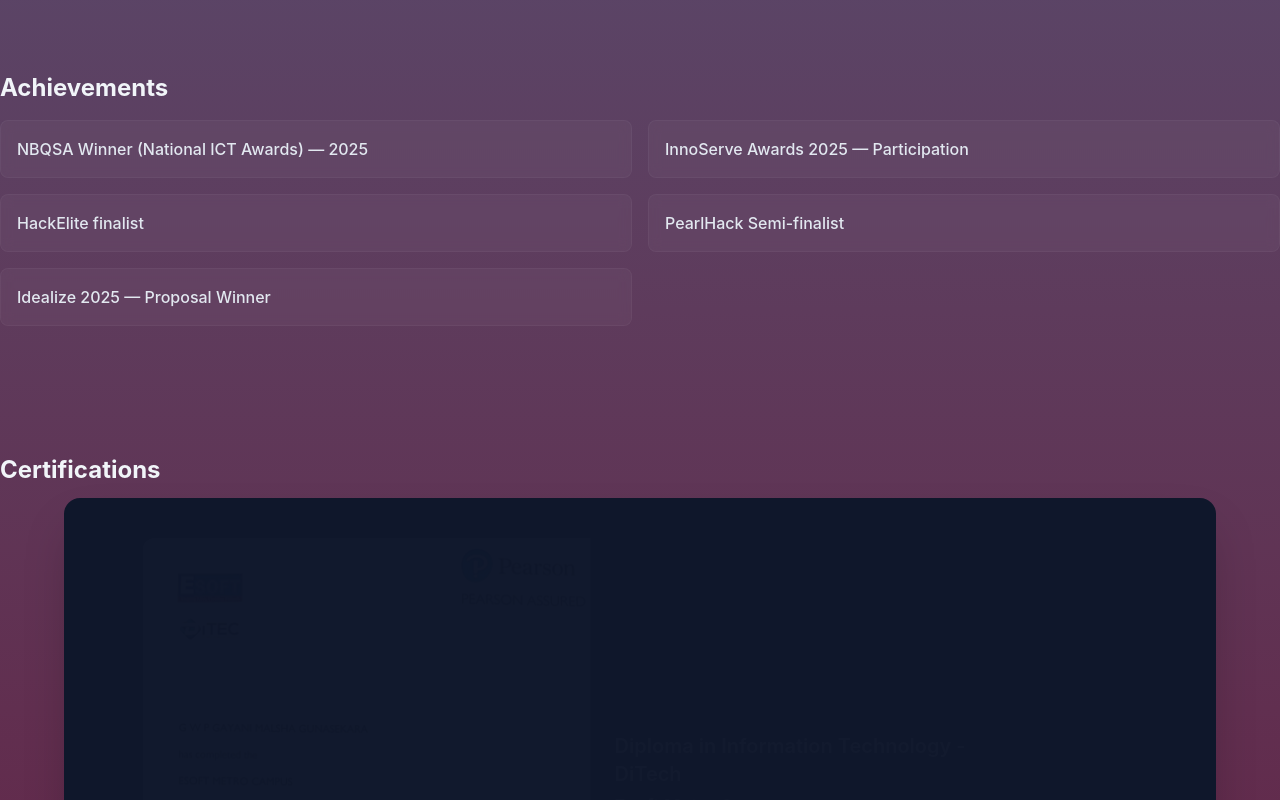
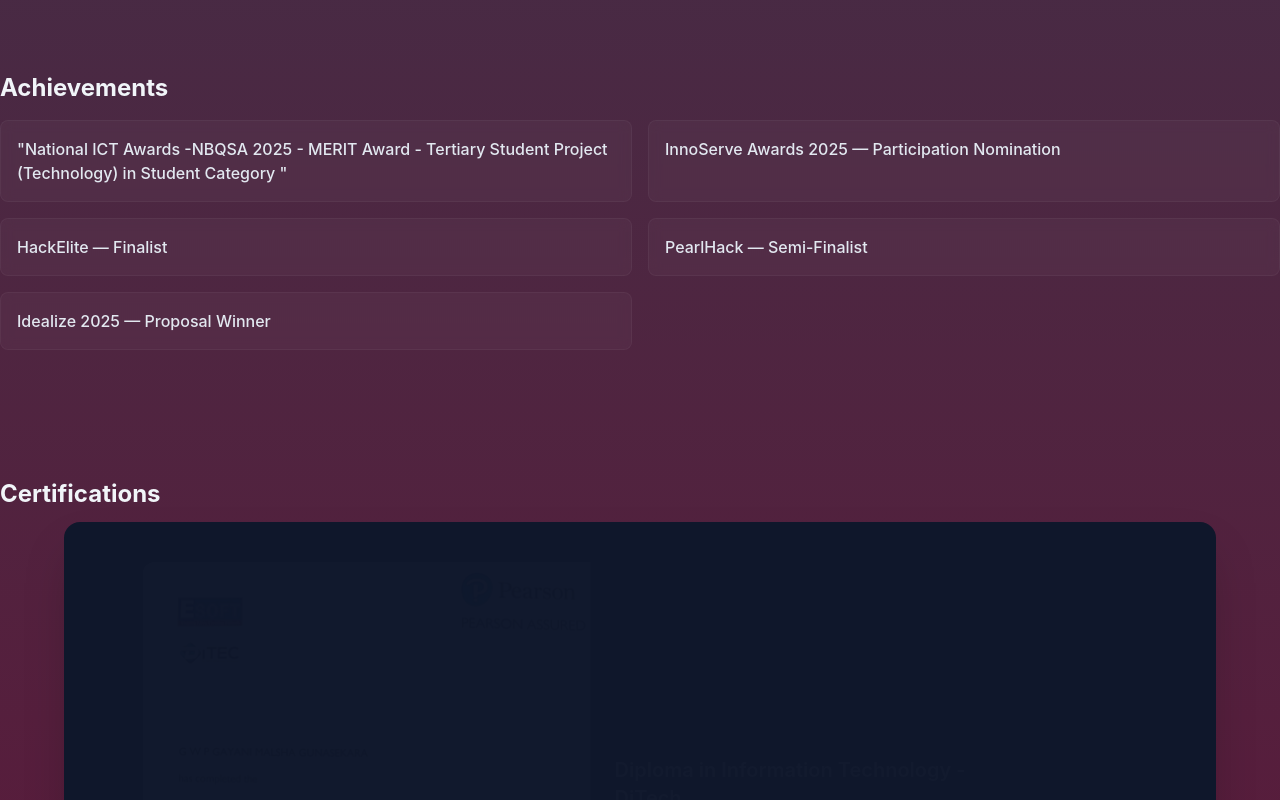
Before and after one commit to GayaniGunasekara/Gayani-Portfolio-Website, a React (Vite) app: page / in a window 1280 px wide. Shown: the part 5740-6540 px from the top of the page. Built offline with nearby package versions, Linux system fonts and the light colour scheme.

Commit message:
Added Details

```diff
--- a/src/App.jsx
+++ b/src/App.jsx
@@ -15,7 +15,7 @@
 
 export default function App() {
   return (
-    <div className="min-h-screen bg-gradient-to-b from-[#021134] via-[#0a78a7] to-[#640234] text-[#F1F5F9]">
+    <div className="min-h-screen bg-gradient-to-b from-[#021134] via-[#013d57] to-[#640234] text-[#F1F5F9]">
 
       <Navbar />
       <main className="container mx-auto">
--- a/src/components/Achievements.jsx
+++ b/src/components/Achievements.jsx
@@ -3,24 +3,24 @@
 
 const achievements = [
     {
-        title: 'NBQSA Winner (National ICT Awards) — 2025',
-        link: 'https://nbqsa.org/' // replace with your actual link
+        title: ' "National ICT Awards -NBQSA 2025 - MERIT Award - Tertiary Student Project (Technology) in Student Category "',
+        link: 'https://drive.google.com/file/d/1TTJPep2rD7-s2CsDUkptAlGhx7GEwzJG/view?usp=sharing' // replace with your actual link
     },
     {
-        title: 'InnoServe Awards 2025 — Participation',
-        link: 'https://www.innoserveawards.org/'
+        title: 'InnoServe Awards 2025 — Participation Nomination',
+        link: 'https://innoserve.tca.org.tw/en/'
     },
     {
-        title: 'HackElite finalist',
-        link: 'https://hackelite.com/'
+        title: 'HackElite — Finalist',
+        link: 'https://drive.google.com/file/d/1-7Bd-WmS-VUHHxM6-n87gCI25HTC1oM5/view?usp=sharing'
     },
     {
-        title: 'PearlHack Semi-finalist',
-        link: 'https://pearlhack.com/'
+        title: 'PearlHack — Semi-Finalist',
+        link: 'https://www.linkedin.com/posts/gayanigunasekara_excited-to-share-that-innovatehers-has-activity-7283353005733593089-9oHF?utm_source=share&utm_medium=member_desktop&rcm=ACoAAEL6RiABQSW_ItwUdJrRczRXpnO7Cj36BKo'
     },
     {
         title: 'Idealize 2025 — Proposal Winner',
-        link: 'https://idealize.lk/'
+        link: 'https://www.linkedin.com/posts/gayanigunasekara_idealize2025-ridesync-innovation-activity-7364231896920190977-gGYQ?utm_source=share&utm_medium=member_desktop&rcm=ACoAAEL6RiABQSW_ItwUdJrRczRXpnO7Cj36BKo'
     }
 ]
 
--- a/src/components/Footer.jsx
+++ b/src/components/Footer.jsx
@@ -5,8 +5,8 @@
     return (
         <footer className="mt-12 py-6 text-center text-slate-400">
             <div className="container mx-auto">
-                <div>© {year} Gayani Malsha — Software Engineer Intern</div>
-                <div className="mt-2 text-sm">Certifications: Azure, Oracle, Cisco.</div>
+                <div>© {year} Gayani Malsha Gunasekara— CIS Undergraduate-SUSL</div>
+
             </div>
         </footer>
     )
--- a/src/components/Voluteer.jsx
+++ b/src/components/Voluteer.jsx
@@ -4,7 +4,7 @@
 const volunteerExperiences = [
     {
         title: 'Committee Member 2024/25 - IEEE WIE Student Branch Affinity Group of Sabaragamuwa University of Sri Lanka',
-        link: 'https://www.ieee.org/membership/women/index.html' // example link
+        link: 'https://www.linkedin.com/posts/ieee-wie-student-branch-affinity-group-of-susl_ieee-wie-ieeewie-activity-7242180455402258434-WfT3?utm_source=share&utm_medium=member_desktop&rcm=ACoAAEL6RiABQSW_ItwUdJrRczRXpnO7Cj36BKo' // example link
     },
     {
         title: 'Mathematics Teaching - Sasnaka Sansada - Ganitha Sawiya (2021–Present)',
```
